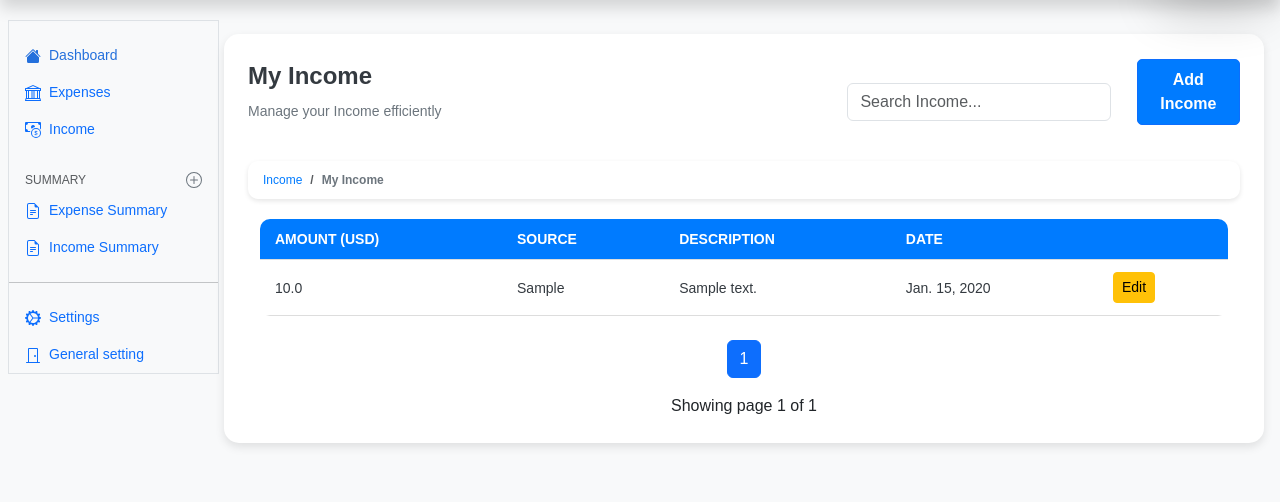
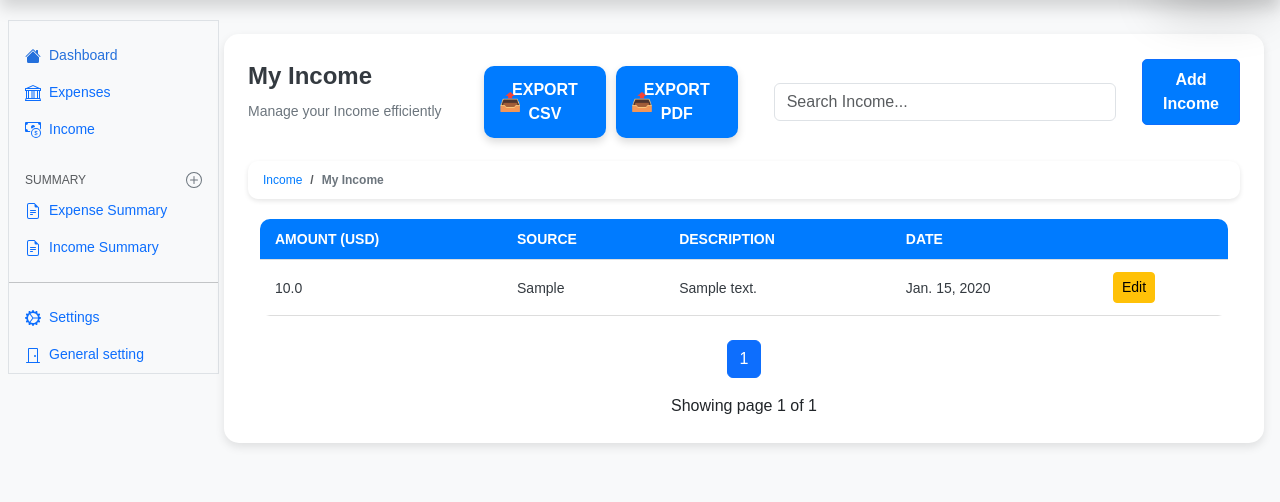
Before and after one commit to ayushranjan2806/Investment_tracker, a Django app: page /income/ in a window 1280 px wide. Shown: the part 48-550 px from the top of the page. Run offline with Django 5.2, Linux system fonts and the light colour scheme; a user stored in the database is signed in; tables that the repository leaves empty hold one stand-in row (values such as "Sample post"); some libraries are stand-ins or nearby versions.

Commit message:
_functionality_add

```diff
--- a/income/urls.py
+++ b/income/urls.py
@@ -5,13 +5,16 @@ urlpatterns = [
     path("", views.index, name="income"),
 
     path("add_income/", views.add_income, name="add_income"),
-#
-path("edit_income/<int:id>", views.edit_income, name="edit_income"),
- path("income_delete/<int:id>", views.delete_income, name="income_delete"),
-#
-path('search-income',csrf_exempt(views.SearchIncome), name='search_income'),
+
+    path("edit_income/<int:id>", views.edit_income, name="edit_income"),
+    path("income_delete/<int:id>", views.delete_income, name="income_delete"),
+
+    path('search-income',csrf_exempt(views.SearchIncome), name='search_income'),
 
     path('income_source_summary', views.income_source_summary, name='income_source_summary'),
 
     path('stats_income', views.stats_view_income, name='stats_income'),
+
+    path('export_csv', views.export_csv, name='export_csv'),
+    path('export-pdf/', views.export_pdf, name='export_pdf'),
 ]
--- a/income/views.py
+++ b/income/views.py
@@ -13,6 +13,11 @@ from django.views.decorators.csrf import csrf_exempt
 import json
 from datetime import datetime
 from .models import Income
+from django.http import HttpResponse
+from xhtml2pdf import pisa
+from django.template.loader import get_template
+from io import BytesIO
+import csv
 
 # Allow AJAX requests without CSRF token (only for development; handle CSRF properly in production)
 
@@ -220,3 +225,47 @@ def income_source_summary(request):
 
 def stats_view_income(request):
     return render(request,'income/stats_income.html')
+
+# Export to CSV
+def export_csv(request):
+    expenses = Income.objects.all()
+    response = HttpResponse(content_type='text/csv')
+    response['Content-Disposition'] = 'attachment; filename=income.csv'
+    writer = csv.writer(response)
+    writer.writerow(['Amount', 'source', 'Description', 'Date'])
+    for expense in expenses:
+        writer.writerow([expense.amount, expense.source, expense.description, expense.date])
+    return response
+
+#Export to PDF
+def export_pdf(request):
+    income = Income.objects.filter(owner=request.user)
+    currency = UserPreference.objects.get(user=request.user).currency
+
+    # Calculate the total expense amount
+    total_income = sum(expense.amount for expense in income)
+
+    template_path = 'income/pdf_template_income.html'
+
+    # Preparing context for the PDF template
+    context = {
+
+        'income': income,
+        'currency': currency,
+        'total_income': total_income,
+        'now': datetime.now(),
+    }
+
+    # Render the HTML template to a string
+    template = get_template(template_path)
+    html = template.render(context)
+
+    # Generate PDF using xhtml2pdf
+    response = HttpResponse(content_type='application/pdf')
+    response['Content-Disposition'] = 'attachment; filename="income.pdf"'
+    pisa_status = pisa.CreatePDF(BytesIO(html.encode('UTF-8')), dest=response, encoding='UTF-8')
+
+    if pisa_status.err:
+        return HttpResponse('We had some errors generating your PDF.')
+
+    return response
--- a/templates/income/index.html
+++ b/templates/income/index.html
@@ -15,6 +15,12 @@
                     <p class="content-description">Manage your Income efficiently </p>
                 </div>
                 <div class="d-flex align-items-center">
+                 <div class="btn-group me-3">
+                        <!-- Export Button -->
+                        <a href="{% url 'export_csv' %}" class="btn-action export">Export CSV</a>
+                        <a href="{% url 'export_pdf' %}" class="btn-action export">Export PDF</a>
+
+                    </div>
                     <!-- Search Input -->
                     <div class="input-group me-3">
                         <input
@@ -125,4 +131,94 @@
 
 <link href="{% static 'css/expenses/index.css' %}" rel="stylesheet">
 <script src="{% static 'js/searchincomes.js' %}"></script>
+<style>
+    /* General Button Styling for Export and Import */
+    .btn-action {
+        font-size: 16px;
+        font-weight: 600;
+        padding: 12px 28px;
+        border-radius: 10px; /* Rounder corners for a sleek look */
+        transition: all 0.3s ease;
+        text-align: center;
+        text-decoration: none;
+        display: inline-block;
+        border: none; /* No border for cleaner look */
+        text-transform: uppercase; /* Makes button text more prominent */
+        position: relative;
+        box-shadow: 0 4px 8px rgba(0, 0, 0, 0.15); /* Soft shadow for depth */
+        margin-right: 10px; /* Add a gap between buttons */
+    }
+
+    /* Hover effect */
+    .btn-action:hover {
+        transform: translateY(-4px); /* Slight lift effect */
+        box-shadow: 0 8px 12px rgba(0, 0, 0, 0.2); /* Deeper shadow on hover */
+    }
+
+    /* Export Button */
+    .btn-action.export {
+        background-color: #007bff; /* Blue color */
+        color: white;
+    }
+
+    .btn-action.export:hover {
+        background-color: #0056b3; /* Darker blue on hover */
+    }
+
+    .btn-action.export:before {
+        content: '📤'; /* Export icon */
+        font-size: 18px;
+        position: absolute;
+        left: 15px;
+        top: 50%;
+        transform: translateY(-50%);
+    }
+
+    /* Import Button */
+    .btn-action.import {
+        background-color: #007bff; /* Blue color */
+        color: white;
+    }
+
+    .btn-action.import:hover {
+        background-color: #0056b3; /* Darker blue on hover */
+    }
+
+    .btn-action.import:before {
+        content: '📥'; /* Import icon */
+        font-size: 18px;
+        position: absolute;
+        left: 15px;
+        top: 50%;
+        transform: translateY(-50%);
+    }
+
+    /* Focus state for both buttons */
+    .btn-action:focus {
+        outline: none;
+        border: none;
+        box-shadow: 0 0 0 3px rgba(25, 118, 210, 0.3); /* Blue halo effect */
+    }
+
+    /* Active state - Pressed effect for both buttons */
+    .btn-action:active {
+        transform: translateY(2px); /* Slight press down effect */
+        box-shadow: 0 2px 6px rgba(0, 0, 0, 0.1); /* Light shadow when pressed */
+    }
+
+    /* Focus-visible for better accessibility */
+    .btn-action:focus-visible {
+        outline: 3px solid #1976D2; /* Prominent blue outline on focus */
+    }
+
+    /* Extra small screen sizes (mobile-first design) */
+    @media (max-width: 576px) {
+        .btn-action {
+            font-size: 14px;
+            padding: 10px 20px; /* Smaller padding on mobile */
+            width: 100%; /* Full width on mobile */
+            margin-top: 10px;
+        }
+    }
+</style>
 {% endblock %}
```
Also changed, not shown: templates/income/pdf_template_income.html (added, +87 -0 lines).
